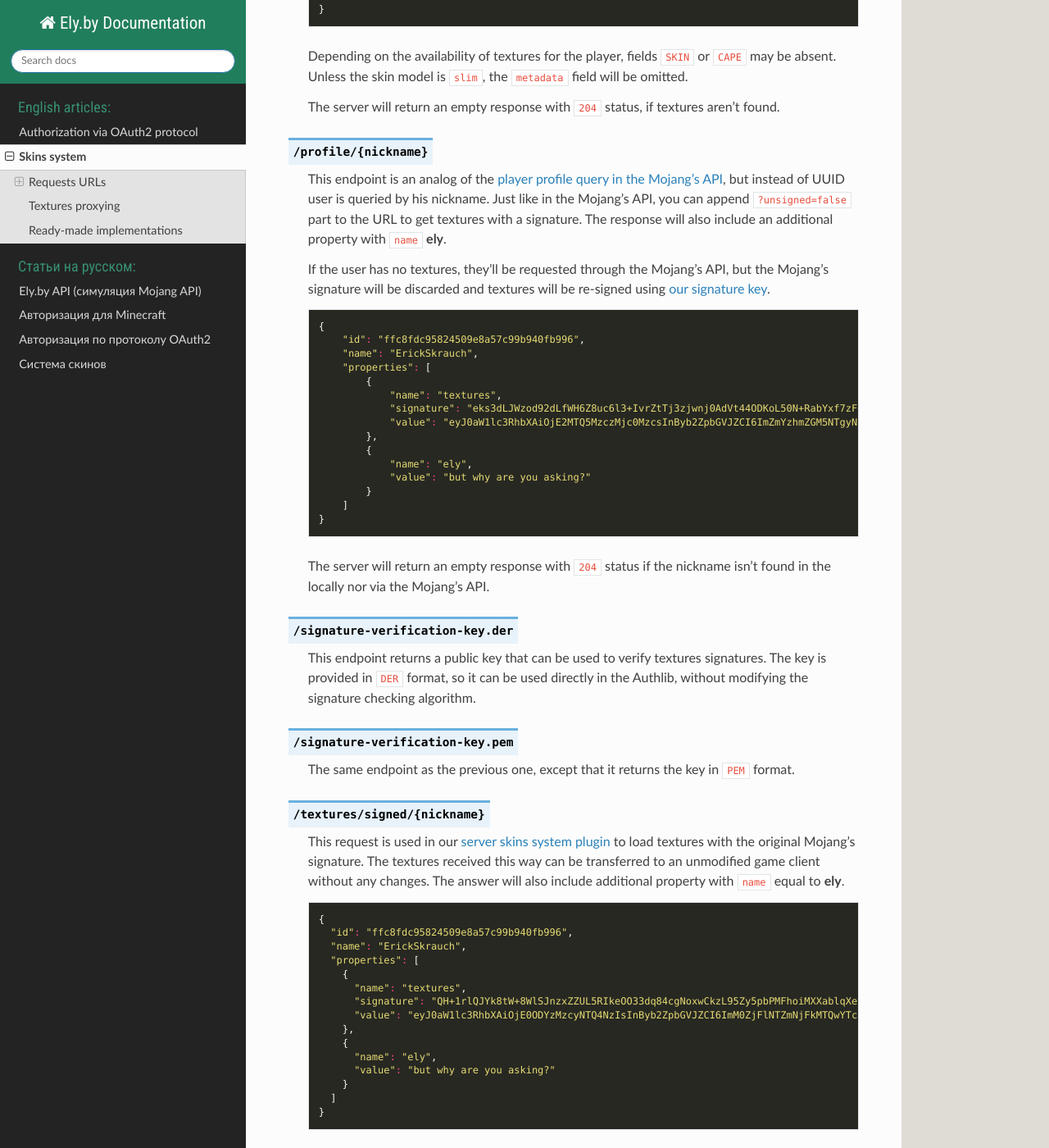
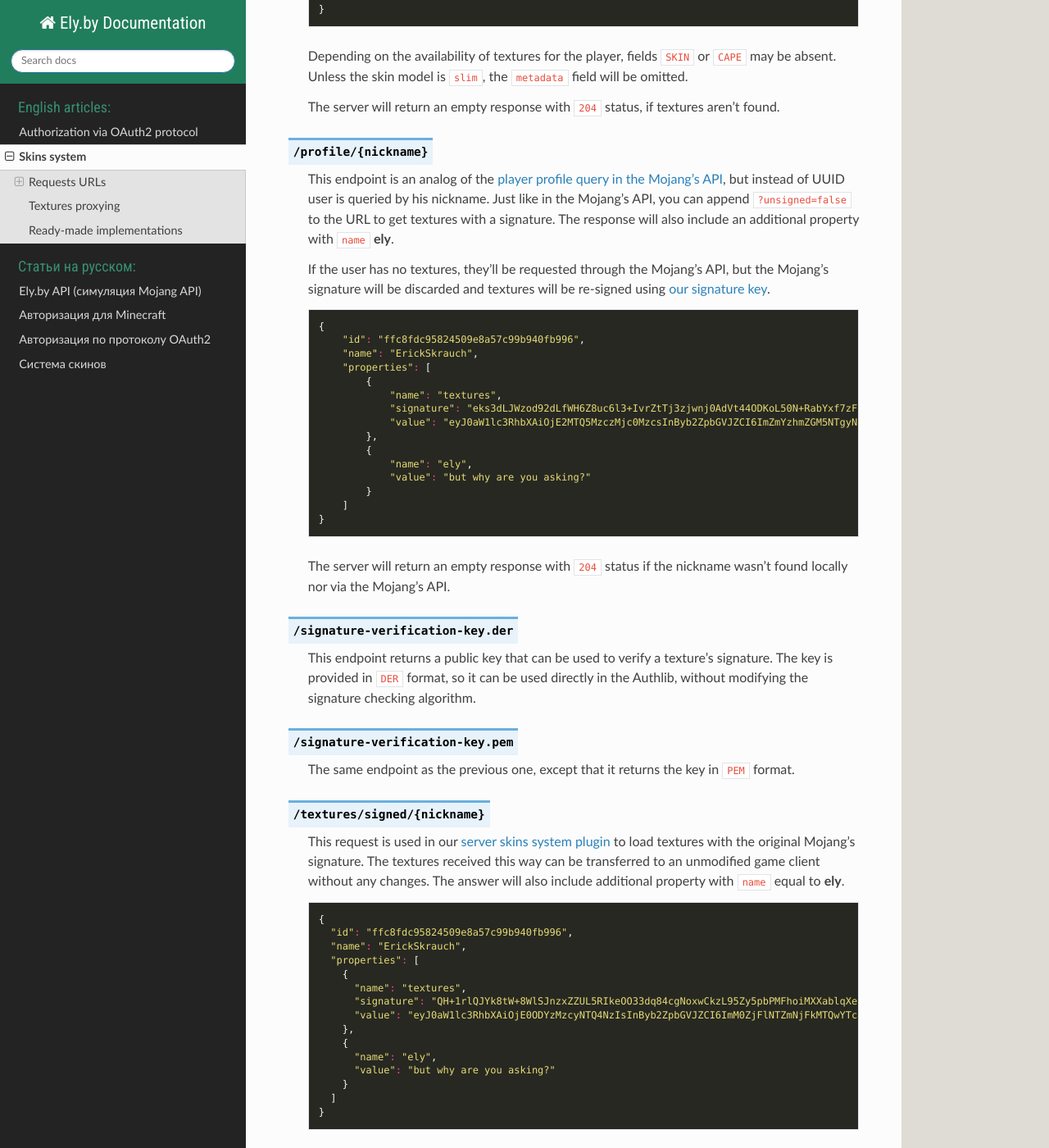
Before and after one commit to elyby/docs, a Sphinx documentation site: the page built from source/en/skins-system.rst, in a window 1280 px wide and 1400 px high, scrolled down 1271 px. Shown: the whole window at 82% size. Built offline with Sphinx 7.4.7 and the Read the Docs theme 2.0.0, drawn with Linux system fonts in a browser that asks for light colours.

Commit message:
Fix english translation after review

```diff
--- a/source/en/skins-system.rst
+++ b/source/en/skins-system.rst
@@ -66,7 +66,7 @@ In all queries, the :samp:`nickname` param must be replaced by the player's name
    This endpoint is an analog of the
    `player profile query in the Mojang's API <https://wiki.vg/Mojang_API#UUID_-.3E_Profile_.2B_Skin.2FCape>`_, but
    instead of UUID user is queried by his nickname. Just like in the Mojang's API, you can append ``?unsigned=false``
-   part to the URL to get textures with a signature. The response will also include an additional property with ``name``
+   to the URL to get textures with a signature. The response will also include an additional property with ``name``
    **ely**.
 
    If the user has no textures, they'll be requested through the Mojang's API, but the Mojang's signature will be
@@ -90,13 +90,13 @@ In all queries, the :samp:`nickname` param must be replaced by the player's name
           ]
       }
 
-   The server will return an empty response with ``204`` status if the nickname isn't found in the locally nor via the
+   The server will return an empty response with ``204`` status if the nickname wasn't found locally nor via the
    Mojang's API.
 
 .. _signature-verification-key-request:
 .. function:: /signature-verification-key.der
 
-   This endpoint returns a public key that can be used to verify textures signatures. The key is provided in ``DER``
+   This endpoint returns a public key that can be used to verify a texture's signature. The key is provided in ``DER``
    format, so it can be used directly in the Authlib, without modifying the signature checking algorithm.
 
 .. function:: /signature-verification-key.pem
```
